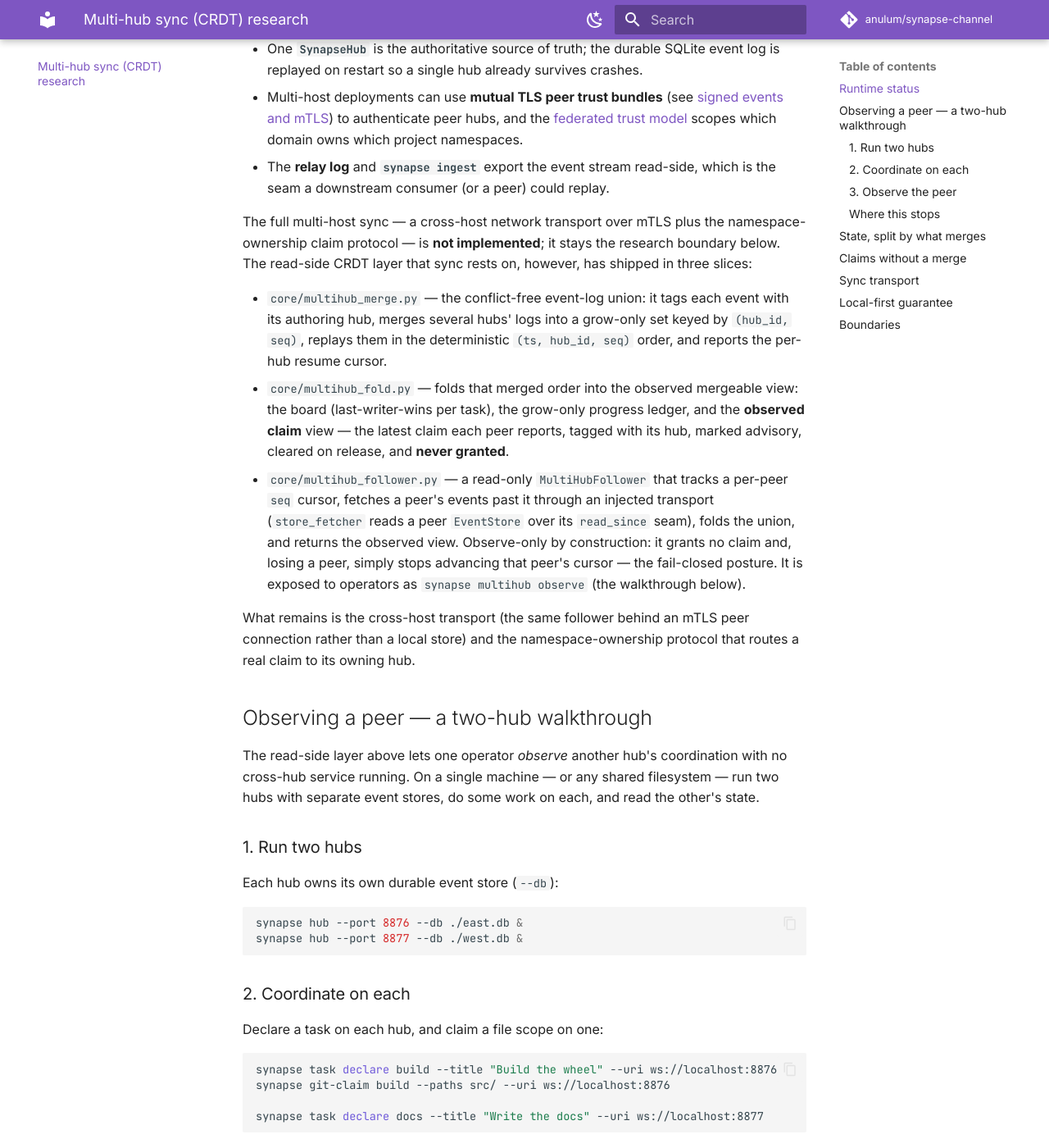
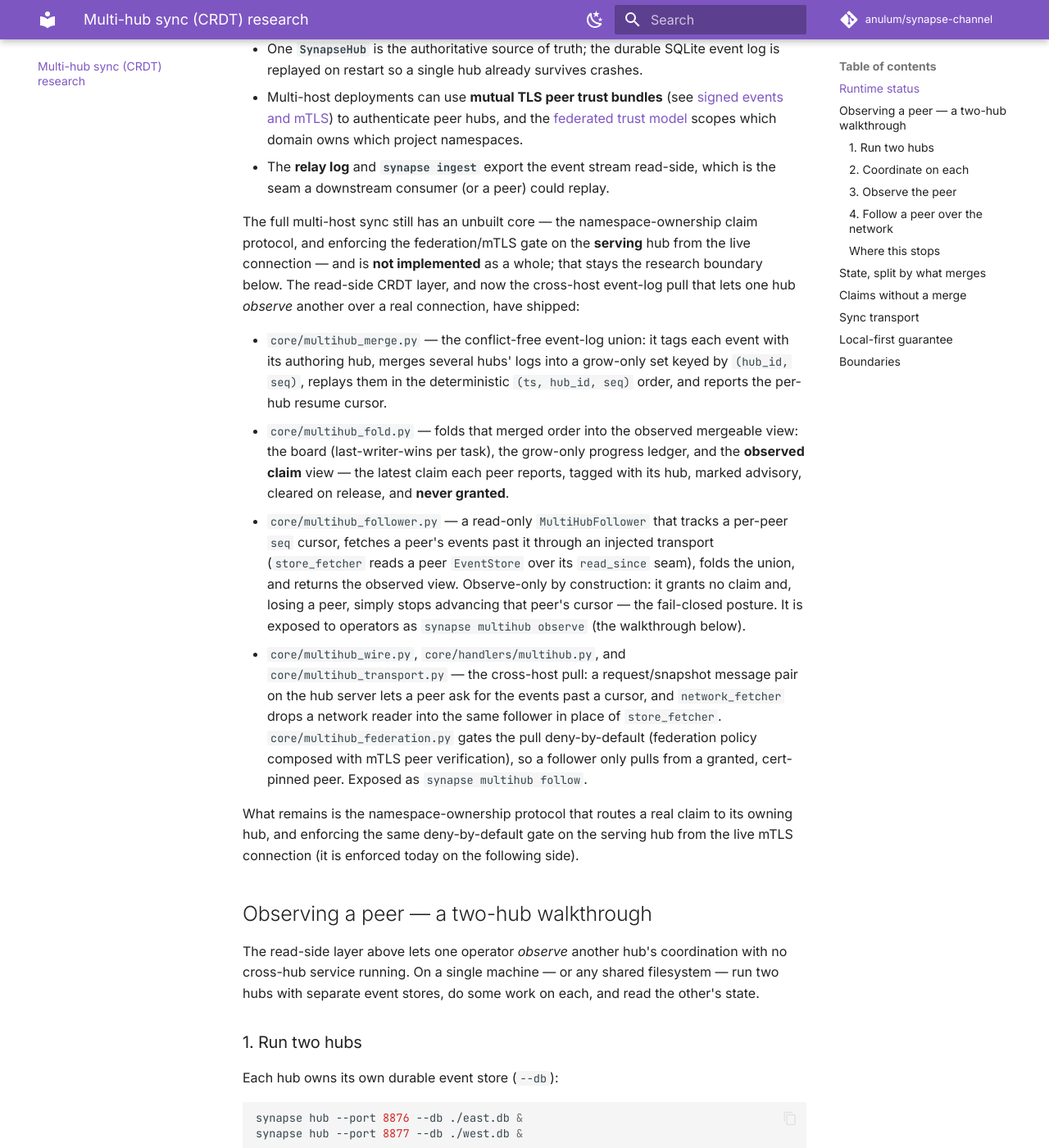
Before and after one commit to anulum/synapse-channel, an MkDocs documentation site: the page built from docs/multi-hub-sync.md, in a window 1280 px wide and 1400 px high, scrolled down 585 px. Shown: the whole window at 82% size. Built offline with MkDocs 1.6.1 and Material for MkDocs 9.7.7, drawn with Linux system fonts in a browser that asks for light colours; comment, search, counter and statistics services are not loaded; some of the changed text lies outside the part shown.

Commit message:
Add `synapse multihub follow` to pull a peer hub's log over a connection
The network counterpart of `synapse multihub observe`. Where `observe` reads a peer hub's
event-store file, `follow` pulls the peer's log over a real connection (`--peer-uri ws://…`
or `wss://…`) via the network transport, folds it through the same read-only follower, and
prints the observed board, progress, and advisory claims (or `--json`). It grants nothing,
like `observe`, and accepts `--peer-id`, `--local-id`, `--token` (for a secured peer hub),
`--limit`, and `--timeout`; the peer id defaults to the URI host.

This makes the cross-host transport usable from the command line for a peer reachable over
the network rather than a shared filesystem — the follower shipped library-first before its
`observe` CLI, and the network transport now follows the same path. Deny-by-default
federation/mTLS gating stays available in the library (`peer_authoriser`).

The operator guide `docs/multi-hub-sync.md` gains a `follow` walkthrough, and its boundaries
are corrected to match what now ships: the read-side and the cross-host event-log pull are
implemented, while the namespace-ownership claim protocol and serving-side live federation
enforcement remain the research boundary.

The fetcher factory is injectable, so the command is tested without a real peer: forwarded
connection knobs, JSON + token, a failed pull, and the host-derived peer id. 100% line+branch
on the CLI module; strict mypy; ruff clean; mkdocs --strict green.

Authored by Anulum Fortis & Arcane Sapience (protoscience@anulum.li)

````diff
--- a/docs/_generated/capability_manifest.json
+++ b/docs/_generated/capability_manifest.json
@@ -2,12 +2,12 @@
   "metrics": {
     "benchmark_harnesses": 6,
     "classes": 318,
-    "cli_subcommands": 102,
+    "cli_subcommands": 103,
     "documentation_pages": 46,
     "optional_dependency_groups": 6,
     "package_modules": 243,
     "public_api_exports": 61,
-    "tests": 3007,
+    "tests": 3011,
     "version": "0.73.0",
     "wire_message_types": 63,
     "workflows": 12
--- a/docs/multi-hub-sync.md
+++ b/docs/multi-hub-sync.md
@@ -34,10 +34,11 @@
 - The **relay log** and **`synapse ingest`** export the event stream read-side,
   which is the seam a downstream consumer (or a peer) could replay.
 
-The full multi-host sync — a cross-host network transport over mTLS plus the
-namespace-ownership claim protocol — is **not implemented**; it stays the research
-boundary below. The read-side CRDT layer that sync rests on, however, has shipped in
-three slices:
+The full multi-host sync still has an unbuilt core — the namespace-ownership claim
+protocol, and enforcing the federation/mTLS gate on the **serving** hub from the live
+connection — and is **not implemented** as a whole; that stays the research boundary
+below. The read-side CRDT layer, and now the cross-host event-log pull that lets one hub
+*observe* another over a real connection, have shipped:
 
 - `core/multihub_merge.py` — the conflict-free event-log union: it tags each event with
   its authoring hub, merges several hubs' logs into a grow-only set keyed by
@@ -53,10 +54,16 @@
   and returns the observed view. Observe-only by construction: it grants no claim and,
   losing a peer, simply stops advancing that peer's cursor — the fail-closed posture. It
   is exposed to operators as `synapse multihub observe` (the walkthrough below).
+- `core/multihub_wire.py`, `core/handlers/multihub.py`, and `core/multihub_transport.py` —
+  the cross-host pull: a request/snapshot message pair on the hub server lets a peer ask for
+  the events past a cursor, and `network_fetcher` drops a network reader into the same
+  follower in place of `store_fetcher`. `core/multihub_federation.py` gates the pull
+  deny-by-default (federation policy composed with mTLS peer verification), so a follower only
+  pulls from a granted, cert-pinned peer. Exposed as `synapse multihub follow`.
 
-What remains is the cross-host transport (the same follower behind an mTLS peer
-connection rather than a local store) and the namespace-ownership protocol that routes a
-real claim to its owning hub.
+What remains is the namespace-ownership protocol that routes a real claim to its owning hub,
+and enforcing the same deny-by-default gate on the serving hub from the live mTLS connection
+(it is enforced today on the following side).
 
 ## Observing a peer — a two-hub walkthrough
 
@@ -118,12 +125,36 @@
 It grants nothing: a peer's claim is advisory here, and a real claim is still made on the
 owning hub. Add `--json` for a machine-readable `ObservedState`.
 
+### 4. Follow a peer over the network
+
+When the peer is on another host with no shared filesystem, `follow` pulls its event log
+over a real connection instead of reading a file. It asks the peer for the events past a
+cursor and folds the same observed view:
+
+```bash
+synapse multihub follow --peer-uri wss://west.example:8876/ --peer-id west
+```
+
+```text
+observing peer 'west' — 1 tasks, 0 progress notes, 0 observed claims
+board:
+  [open] docs — Write the docs
+```
+
+`follow` is the network counterpart of `observe`: it drops a network fetcher into the same
+follower, so it grants nothing either and a peer's claim stays advisory. Pass `--token` for
+a secured peer hub, `--limit` to bound the batch, and `--json` for the machine-readable
+`ObservedState`. Whether a follower may pull from a peer at all is gated deny-by-default by
+the federation/mTLS policy (see [Boundaries](#boundaries)); the library API
+`peer_authoriser` composes it and the fetcher fails closed for an ungranted peer.
+
 ### Where this stops
 
-This works because both event stores are reachable as files (same machine or a shared
-filesystem). Observing a hub on another host *without* file access — over an
-authenticated mTLS connection, with claims routed to the namespace's owning hub — is the
-remaining network-transport slice (see [Boundaries](#boundaries)).
+The cross-host event-log pull above now ships, so a hub can *observe* another over a real
+connection. What is still not built is the rest of *sync*: routing a real claim to its
+namespace's owning hub, and enforcing the federation/mTLS gate on the **serving** hub from
+the live connection (the gate is enforced today on the following side; see
+[Boundaries](#boundaries)).
 
 ## State, split by what merges
 
@@ -183,19 +214,22 @@
 
 ## Boundaries
 
-Multi-hub sync is **not implemented**. It is a research boundary, and the design is
-deliberately conservative.
+The read-side (merge, fold, follower) and the cross-host event-log pull (`observe` and
+`follow`, gated deny-by-default on the following side) are implemented. Multi-hub **sync**
+as a whole — routing real claims by namespace ownership, and enforcing the federation/mTLS
+gate on the serving hub from the live connection — is **not implemented**. It is a research
+boundary, and the design is deliberately conservative.
 
 - **Claims are not a CRDT.** Mutual exclusion is not conflict-free; the design uses
   single-owner-per-namespace, not claim merging, and fails closed on an ownership
-  partition.
-- It does **not** add a new wire protocol surface casually — sync reuses the event
-  log, relay/ingest seam, and mTLS peer bundles; it adds no always-on cross-hub
-  service to the local core.
+  partition. Claim routing across hubs is the unbuilt part.
+- It does **not** add a new always-on wire surface casually — the pull is a request/snapshot
+  message pair on the existing hub server, reusing the event log, `read_since` seam, and
+  mTLS peer bundles; it adds no always-on cross-hub service to the local core.
 - It does **not** weaken local-first: a hub never depends on a peer to grant its
   own claims or run its own work.
 - It does **not** introduce a global consensus cluster. There is no single global
   leader; authority is partitioned by namespace, each hub local-authoritative for
   its own.
-- It makes **no multi-host safety guarantee today** and changes nothing in the
-  shipped single-hub runtime.
+- It makes **no multi-host claim-safety guarantee today** and changes nothing in the
+  shipped single-hub runtime: the cross-host pull is observe-only.
````
Also changed, not shown: CHANGELOG.md (+7 -0 lines), README.md (+2 -2 lines), 2 other files.
